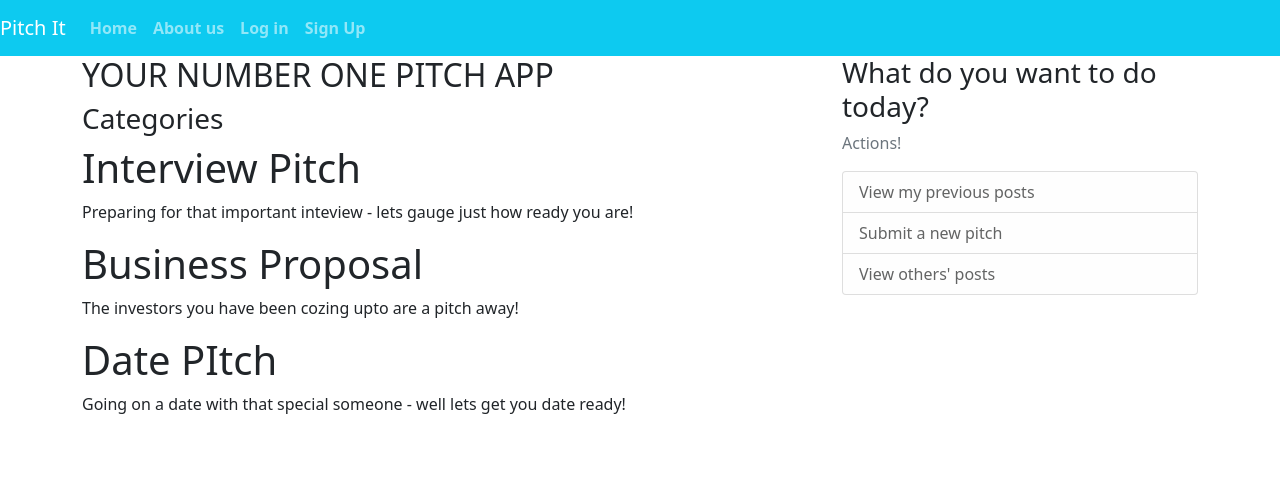
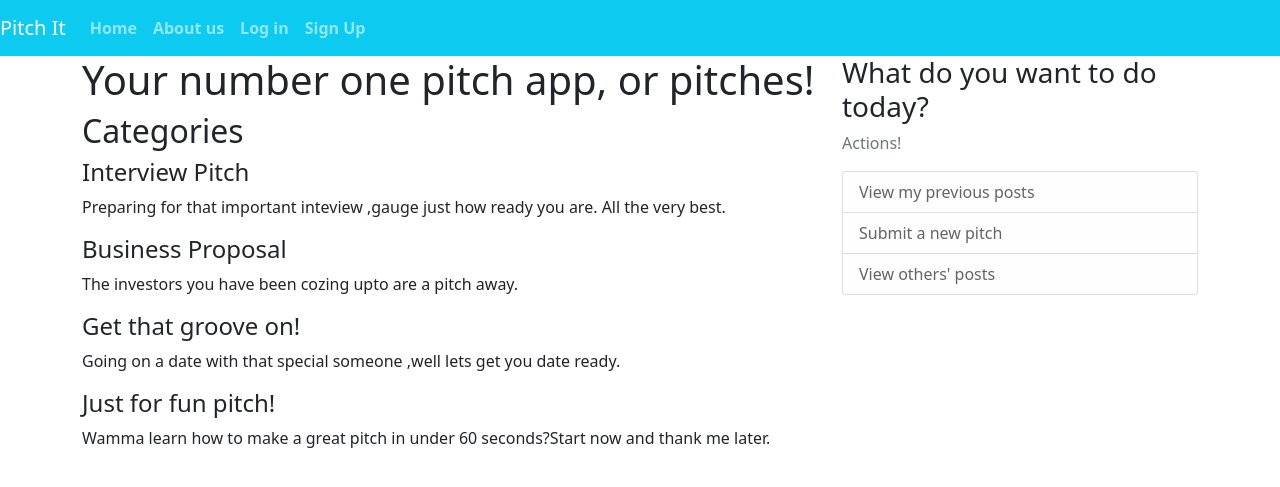
Before and after one commit to MugureNjunge/pitchin, a Flask app: page / in a window 1280 px wide. Shown: the top 487 px of the page. Run offline with Flask 2, Linux system fonts and the light colour scheme; parts of the project's set-up code (start-up, migrations or seed data) failed here and were passed over.

Commit message:
add template folder with html files

```diff
--- a/app.py
+++ b/app.py
@@ -1,20 +1,29 @@
-from flask import Flask,render_template,url_for
+from flask import Flask,render_template, url_for
+from forms import SignupForm, LoginForm
 app = Flask(__name__)
+
+app.config['SECRET_KEY'] = '567ygh345gbn9765klm2'
 
 posts = [
   {
-
-    'content':'Preparing for that important inteview - lets gauge just how ready you are!',
-    'title' :'Interview Pitch'
-  },
-  {
-    'content':'The investors you have been cozing upto are a pitch away!',
-    'title' :'Business Proposal'
+    'title' :'Interview Pitch',
+    'content':'Preparing for that important inteview ,gauge just how ready you are. All the very best.'
 
   },
   {
-    'content':'Going on a date with that special someone - well lets get you date ready!',
-    'title' :'Date PItch'
+    'title' :'Business Proposal',
+    'content':'The investors you have been cozing upto are a pitch away.'
+
+  },
+  {
+    'title' :'Get that groove on!',
+    'content':'Going on a date with that special someone ,well lets get you date ready.'
+
+  },
+  {
+    'title' :'Just for fun pitch!',
+    'content':'Wamma learn how to make a great pitch in under 60 seconds?Start now and thank me later.'
+
   }
 ]
 
@@ -26,5 +35,16 @@ def home():
 def about():
   return render_template("about.html", title = about)
 
+@app.route("/signup")
+def signup():
+  form = SignupForm()
+  return render_template("signup.html", title = 'Signup', form=form)
+
+@app.route("/login")
+def login():
+  form = LoginForm()
+  return render_template("login.html", title = 'Login', form=form)
+
+
 if  __name__ == '__main__':
   app.run(debug=True)
--- a/templates/home.html
+++ b/templates/home.html
@@ -2,11 +2,11 @@
 
 {% block content %}
 
-<h2>YOUR NUMBER ONE PITCH APP</h2>
-<h3>Categories</h3>
+<h1>Your number one pitch app, or pitches!</h1>
+<h2>Categories</h2>
 {%for post in posts%}
 
-  <h1>{{post.title}}</h1>
+  <h4>{{post.title}}</h4>
   <p>{{post.content}}</p>
 
 {%endfor%}
```
Also changed, not shown: forms.py (added, +16 -0 lines), templates/login.html (added), templates/signup.html (added), 1 other file.
